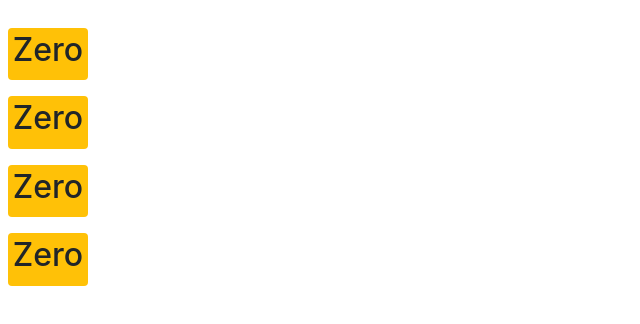
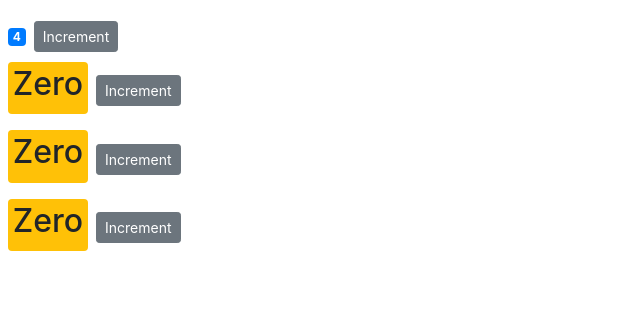
Before and after one commit to aindriu80/vidly-react, a React (Create React App) app: page / in a window 1280 px wide. Shown: the top 324 px of the page, without its empty margins (0-640 px from the left). Built offline with nearby package versions, Linux system fonts and the light colour scheme.

Commit message:
Passing data to Components

```diff
--- a/src/components/counter.jsx
+++ b/src/components/counter.jsx
@@ -2,55 +2,62 @@ import React, { Component } from 'react';
 
 class Counter extends Component {
     state = {
-        count: 0,
+        value: this.props.value
+
         // imageUrl: 'https://picsum.photos/200'
         // tags: ['tag1', 'tag2', 'tag3']
-        tags: []
+        // tags: []
     };
 
 
 
-    renderTags() {
-        if (this.state.tags.length === 0) return <p>There are no tags!</p>;
+    // renderTags() {
+    //     if (this.state.tags.length === 0) return <p>There are no tags!</p>;
 
-        return <ul>
-            {this.state.tags.map(tag => <li key={tag}>{tag}</li>)}
-        </ul>
-    }
+    //     return <ul>
+    //         {this.state.tags.map(tag => <li key={tag}>{tag}</li>)}
+    //     </ul>
+    // }
 
-    styles = {
-        fontSize: 0
-        // fontWeight: 'bold'
-    };
+    // styles = {
+    //     fontSize: 0
+    //     // fontWeight: 'bold'
+    // };
 
-    constructor() {
-        super();
-        this.handleIncrement = this.handleIncrement.bind(this);
-    }
+    // constructor() {
+    //     super();
+    //     this.handleIncrement = this.handleIncrement.bind(this);
+    // }
 
-    handleIncrement = product => {
-        console.log(product);
-        // console.log('Increment Clicked', this);
-        // this.state.count++;
-        this.setState({ count: this.state.count + 1 })
-        // obj.method();
-        // function();
+    // handleIncrement = product => {
+    //     console.log(product);
+    //     // console.log('Increment Clicked', this);
+    //     // this.state.count++;
+    //     this.setState({ count: this.state.count + 1 })
+    //     // obj.method();
+    //     // function();
+    // };
+
+    handleIncrement = () => {
+        this.setState({ value: this.state.value + 1 });
     };
 
     doHandleIncrement = () => {
         this.handleIncrement({ id: 1 });
-    }
+    };
 
     render() {
+        console.log('props', this.props);
         return (
             <div>
                 <span className={this.getBadgeClasses()}>{this.formatCount()}</span>
-                {/* <button
-                    onClick={() => this.handleIncrement(product)}
+                <button
+                    // onClick={() => this.handleIncrement(product)}
+                    onClick={this.handleIncrement}
                     className="btn btn-secondary btn-sm"
                 >
                     Increment
-        </button> */}
+        </button>
 
 
                 {/* {this.state.tags.length === 0 && 'Please create a new tag!'} */}
@@ -71,13 +78,13 @@ class Counter extends Component {
 
     getBadgeClasses() {
         let classes = "badge m-2 badge-";
-        classes += (this.state.count === 0) ? "warning" : "primary";
+        classes += (this.state.value === 0) ? "warning" : "primary";
         return classes;
     }
 
     formatCount() {
-        const { count } = this.state;
-        return count === 0 ? <h2>Zero</h2> : count;
+        const { value } = this.state;
+        return value === 0 ? <h2>Zero</h2> : value;
     }
 }
 
--- a/src/components/counters.jsx
+++ b/src/components/counters.jsx
@@ -3,16 +3,19 @@ import Counter from './counter';
 class Counters extends Component {
     state = {
         counters: [
-            { id: 1, value: 0 },
-            { id: 1, value: 0 },
-            { id: 1, value: 0 },
-            { id: 1, value: 0 }
+            { id: 1, value: 4 },
+            { id: 2, value: 0 },
+            { id: 3, value: 0 },
+            { id: 4, value: 0 }
         ]
     };
     render() {
-        return (<div>
-            {this.state.counters.map(counter => <Counter key={counter.id} />)}
-        </div>);
+        return (
+            <div>
+                {this.state.counters.map(counter =>
+                    <Counter key={counter.id} value={counter.value} />)}
+            </div>
+        );
     }
 }
 
```
